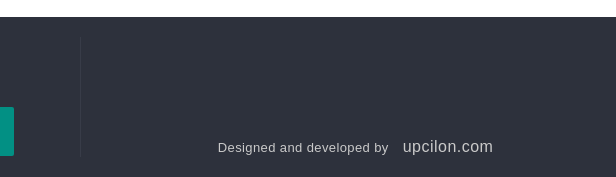
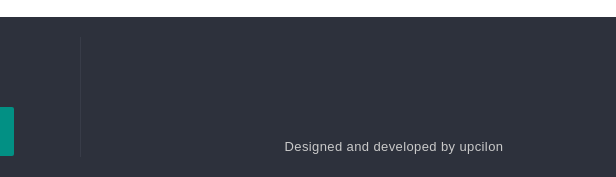
Before and after one commit to kaushikroy03/kalyani, a plain HTML site: page contact.html in a window 1280 px wide. Shown: the part 649-826 px from the top of the page, 664-1280 px from the left. Drawn offline with nearby package versions, Linux system fonts and the light colour scheme.

Commit message:
Add files via upload

```diff
--- a/contact.html
+++ b/contact.html
@@ -143,7 +143,7 @@
 			</ul>
 
 			<ul class="powered">
-				<li>Designed and developed by <a href="http://upcilon.com" target="_blank">upcilon.com</a></li>
+				<li>Designed and developed by upcilon</li>
 			</ul>
 		</footer>
 	</div>
```
Also changed, not shown: index.html (+1 -1 lines), photos.html (+1 -1 lines), success.html (+1 -1 lines), treatment.html (+1 -1 lines), why.html (+1 -1 lines), about.html (line endings or trailing spaces).
